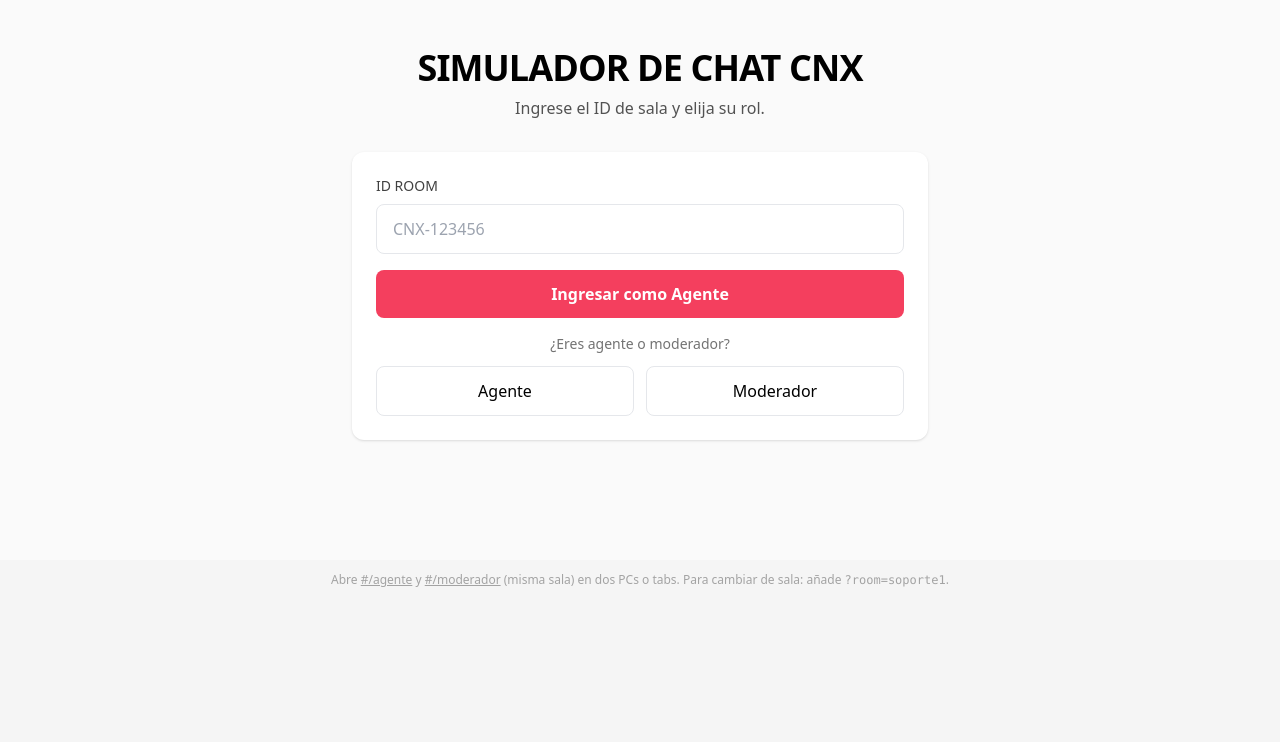
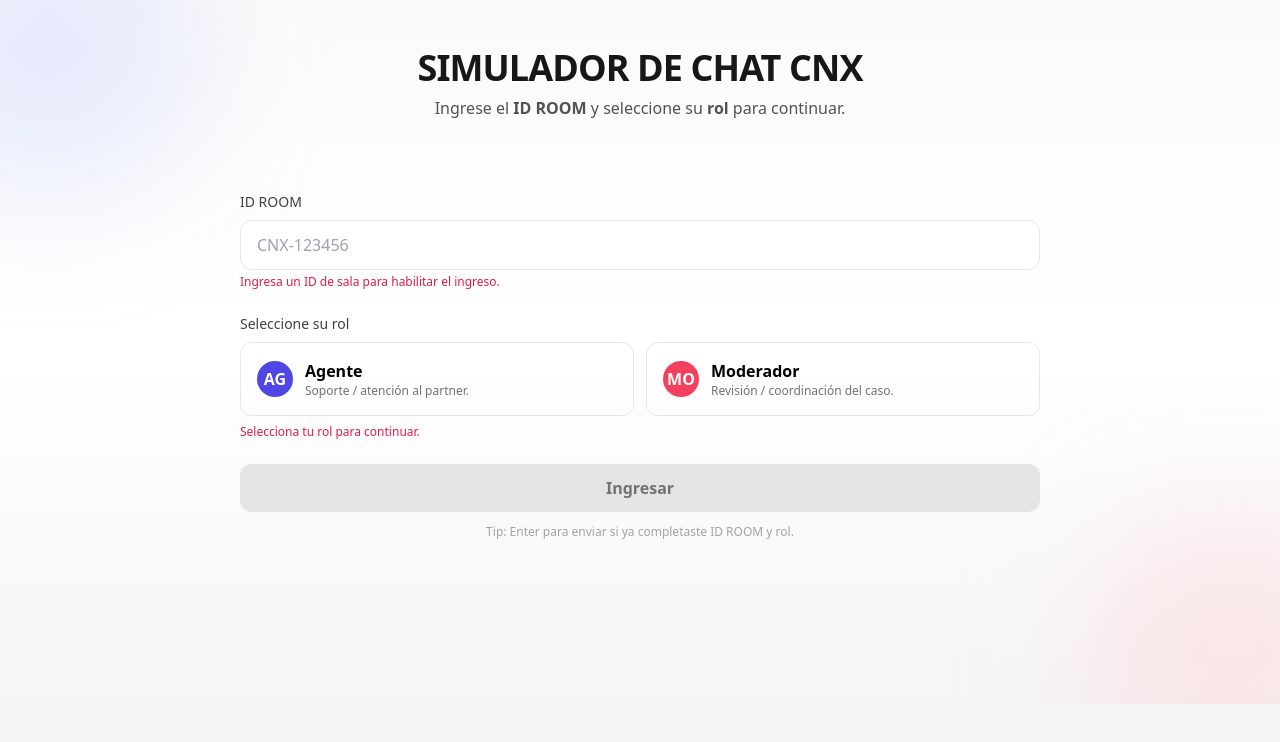
Before and after one commit to henrySC-hub/Simulador-chat-CNX, a React (Vite) app: page / in a window 1280 px wide. Shown: the top 742 px of the page. Built offline with nearby package versions, Linux system fonts and the light colour scheme.

Commit message:
feat(ui): landing elegante + validaciones; header sin nav; fix Salir; Tailwind 3; vite base '/'

```diff
--- a/package.json
+++ b/package.json
@@ -16,13 +16,18 @@
   },
   "devDependencies": {
     "@eslint/js": "^9.36.0",
+    "@tailwindcss/forms": "^0.5.7",
+    "@tailwindcss/typography": "^0.5.13",
     "@types/react": "^19.1.13",
     "@types/react-dom": "^19.1.9",
     "@vitejs/plugin-react": "^5.0.3",
+    "autoprefixer": "^10.4.23",
     "eslint": "^9.36.0",
     "eslint-plugin-react-hooks": "^5.2.0",
     "eslint-plugin-react-refresh": "^0.4.20",
     "globals": "^16.4.0",
+    "postcss": "^8.5.6",
+    "tailwindcss": "^3.4.13",
     "vite": "^7.1.7"
   }
 }
--- a/src/App.jsx
+++ b/src/App.jsx
@@ -91,8 +91,7 @@ function Header({ roomId, isAgent }) {
           <span className="text-neutral-500">{roomId || "—"}</span>
         </h1>
         <nav className="text-sm space-x-3">
-          <a className={`underline ${isAgent ? "font-semibold" : ""}`} href="#/agente">Agente</a>
-          <a className={`${!isAgent ? "font-semibold" : ""} underline`} href="#/moderador">Moderador</a>
+
         </nav>
       </div>
     </header>
@@ -102,52 +101,150 @@ function Header({ roomId, isAgent }) {
 /* =========================
    LANDING
    ========================= */
+/* =========================
+   LANDING (elegante + validaciones)
+   ========================= */
 function Landing({ roomDraft, setRoomDraft, onEnter }) {
+  const [role, setRole] = useState("");            // 'agent' | 'moderator'
+  const roomOk = roomDraft.trim().length > 0;
+  const roleOk = !!role;
+  const canEnter = roomOk && roleOk;
+
+  const submit = () => {
+    if (!canEnter) return;
+    onEnter(role); // usa tu goEnter(targetRole) existente
+  };
+
   return (
-    <main className="min-h-[70vh] bg-neutral-50">
+    <main className="relative min-h-[88vh] overflow-hidden bg-gradient-to-b from-neutral-50 via-white to-neutral-100">
+      {/* blobs decorativos */}
+      <div className="pointer-events-none absolute -top-24 -left-24 h-72 w-72 rounded-full bg-indigo-200/40 blur-3xl" />
+      <div className="pointer-events-none absolute -bottom-24 -right-24 h-72 w-72 rounded-full bg-rose-200/40 blur-3xl" />
+
       <div className="max-w-4xl mx-auto px-4 py-12">
-        <h1 className="text-3xl md:text-4xl font-extrabold tracking-tight text-center">
-          SIMULADOR DE CHAT CNX
+        {/* Hero */}
+        <div className="text-center">
+          <h1 className="text-3xl md:text-4xl font-extrabold tracking-tight">
+            <span className="text-neutral-900">SIMULADOR DE CHAT CNX</span>
           </h1>
-        <p className="text-neutral-600 text-center mt-2">Ingrese el ID de sala y elija su rol.</p>
+          <p className="mt-2 text-neutral-600">
+            Ingrese el <b>ID ROOM</b> y seleccione su <b>rol</b> para continuar.
+          </p>
+        </div>
 
-        <div className="max-w-xl mx-auto mt-8 bg-white rounded-xl shadow p-6">
-          <label className="block text-sm font-medium text-neutral-700 mb-2">ID ROOM</label>
+        {/* Card principal */}
+        <div className="card mt-10 p-6 md:p-8">
+          {/* ID ROOM */}
+          <label className="block text-sm font-medium text-neutral-700 mb-2">
+            ID ROOM
+          </label>
+          <div className="flex gap-3">
+            <div className="relative flex-1">
               <input
-            className="w-full rounded-lg border px-4 py-3 outline-none focus:ring-2 focus:ring-indigo-500"
+                className={[
+                  "w-full rounded-xl border px-4 py-3 outline-none transition",
+                  roomOk
+                    ? "focus:ring-2 focus:ring-indigo-500"
+                    : "focus:ring-2 focus:ring-rose-400",
+                ].join(" ")}
                 placeholder="CNX-123456"
                 value={roomDraft}
-            onChange={(e) => setRoomDraft(e.target.value)}
+                onChange={(e) => setRoomDraft(e.target.value.toUpperCase())}
+                onKeyDown={(e) => { if (e.key === "Enter") submit(); }}
+                aria-invalid={!roomOk}
+                aria-describedby="room-help"
               />
+              {!roomOk && (
+                <p id="room-help" className="mt-1 text-xs text-rose-600">
+                  Ingresa un ID de sala para habilitar el ingreso.
+                </p>
+              )}
+            </div>
+          </div>
+
+          {/* Selector de rol (cards) */}
+          <div className="mt-6">
+            <div className="text-sm font-medium text-neutral-700 mb-2">
+              Seleccione su rol
+            </div>
+            <div className="grid grid-cols-1 sm:grid-cols-2 gap-3">
+              <button
+                type="button"
+                onClick={() => setRole("agent")}
+                className={[
+                  "rounded-xl border px-4 py-4 text-left transition",
+                  role === "agent"
+                    ? "ring-2 ring-indigo-500 border-indigo-500 bg-indigo-50"
+                    : "hover:bg-neutral-50",
+                ].join(" ")}
+              >
+                <div className="flex items-center gap-3">
+                  <div className="h-9 w-9 rounded-full grid place-items-center bg-indigo-600 text-white font-semibold">
+                    AG
+                  </div>
+                  <div>
+                    <div className="font-semibold">Agente</div>
+                    <p className="text-xs text-neutral-500">
+                      Soporte / atención al partner.
+                    </p>
+                  </div>
+                </div>
+              </button>
 
               <button
-            className="w-full mt-4 bg-rose-500 hover:bg-rose-600 text-white font-semibold rounded-lg py-3"
-            onClick={() => onEnter("agent")}
+                type="button"
+                onClick={() => setRole("moderator")}
+                className={[
+                  "rounded-xl border px-4 py-4 text-left transition",
+                  role === "moderator"
+                    ? "ring-2 ring-rose-500 border-rose-500 bg-rose-50"
+                    : "hover:bg-neutral-50",
+                ].join(" ")}
               >
-            Ingresar como Agente
+                <div className="flex items-center gap-3">
+                  <div className="h-9 w-9 rounded-full grid place-items-center bg-rose-500 text-white font-semibold">
+                    MO
+                  </div>
+                  <div>
+                    <div className="font-semibold">Moderador</div>
+                    <p className="text-xs text-neutral-500">
+                      Revisión / coordinación del caso.
+                    </p>
+                  </div>
+                </div>
+              </button>
+            </div>
+            {!roleOk && (
+              <p className="mt-2 text-xs text-rose-600">
+                Selecciona tu rol para continuar.
+              </p>
+            )}
+          </div>
+
+          {/* CTA */}
+          <button
+            onClick={submit}
+            disabled={!canEnter}
+            className={[
+              "w-full mt-6 rounded-xl px-4 py-3 font-semibold transition",
+              canEnter
+                ? "bg-indigo-600 text-white hover:bg-indigo-700"
+                : "bg-neutral-200 text-neutral-500 cursor-not-allowed",
+            ].join(" ")}
+            title={!canEnter ? "Completa ID ROOM y selecciona rol" : "Ingresar"}
+          >
+            Ingresar
           </button>
 
-          <p className="text-center text-sm text-neutral-500 mt-4">¿Eres agente o moderador?</p>
-
-          <div className="flex gap-3 mt-3">
-            <button
-              onClick={() => onEnter("agent")}
-              className="flex-1 border rounded-lg px-4 py-3 hover:bg-neutral-50"
-            >
-              Agente
-            </button>
-            <button
-              onClick={() => onEnter("moderator")}
-              className="flex-1 border rounded-lg px-4 py-3 hover:bg-neutral-50"
-            >
-              Moderador
-            </button>
-          </div>
+          <p className="mt-3 text-center text-xs text-neutral-400">
+            Tip: Enter para enviar si ya completaste ID ROOM y rol.
+          </p>
         </div>
       </div>
     </main>
   );
 }
+
 
 /* ==========================================================
    5.1) MAPEOS — Motivo de contacto 3 -> Motivo de contacto local
@@ -700,7 +797,7 @@ export default function App() {
  useEffect(() => {
   const refresh = () => {
     const p = parseHash();
-      if (p.role) setForcedRole(p.role);
+    setForcedRole(p.role || null);           // <-- siempre setea (incluye null)
     setRoomId(p.room || DEFAULT_ROOM_ID);
   };
   refresh();
@@ -766,7 +863,12 @@ export default function App() {
     const finalRoom = (roomDraft || roomId || "").trim();
     setHash(targetRole, finalRoom);
   };
-  const salir = () => setHash(null, "");
+const salir = () => {
+  setForcedRole(null);              // limpia el rol actual en estado
+  setRoomId(DEFAULT_ROOM_ID);       // opcional: limpia la sala
+  setDraft("");                     // opcional: limpia el textarea
+  setHash(null, "");                // navega a #/ (pantalla principal)
+};
 
   const agentLink = useMemo(() => {
     const r = roomId ? `?room=${encodeURIComponent(roomId)}` : "";
@@ -781,11 +883,7 @@ export default function App() {
     return (
       <>
         <Landing roomDraft={roomDraft} setRoomDraft={setRoomDraft} onEnter={goEnter} />
-        <footer className="text-center text-neutral-400 text-xs py-3">
-          Abre <a className="underline" href="#/agente">#/agente</a> y{" "}
-          <a className="underline" href="#/moderador">#/moderador</a> (misma sala) en dos PCs o tabs.
-          Para cambiar de sala: añade <code>?room=soporte1</code>.
-        </footer>
+
       </>
     );
   }
@@ -841,9 +939,7 @@ export default function App() {
         </div>
 
         <div className="text-center text-neutral-400 text-xs mt-6">
-          Abre <a className="underline" href="#/agente">#/agente</a> y{" "}
-          <a className="underline" href="#/moderador">#/moderador</a> (misma sala) en dos PCs o tabs.
-          Para cambiar de sala: añade <code>?room=soporte1</code>.
+
         </div>
       </main>
     </div>
```
Also changed, not shown: 1 other file (tests, documents, lock files or other folders). Lines whose indentation alone changed are shown as unchanged.
